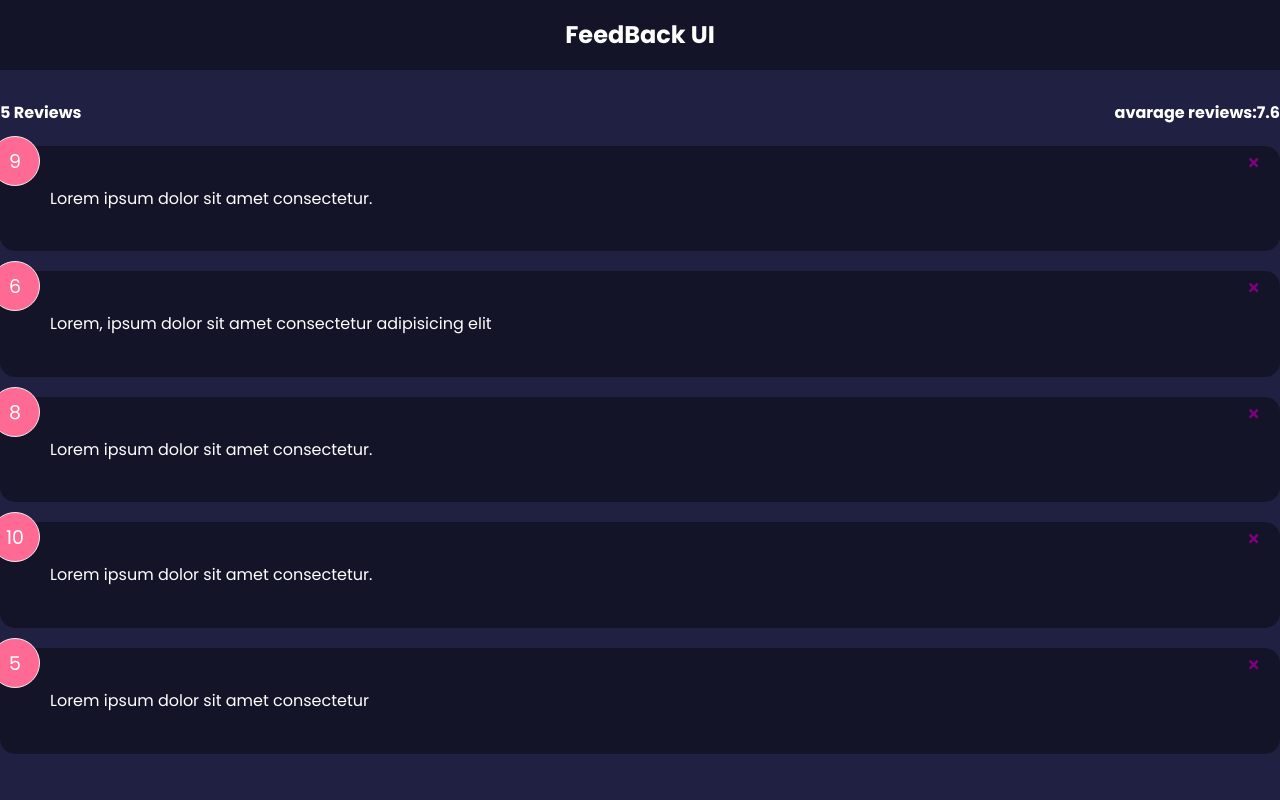
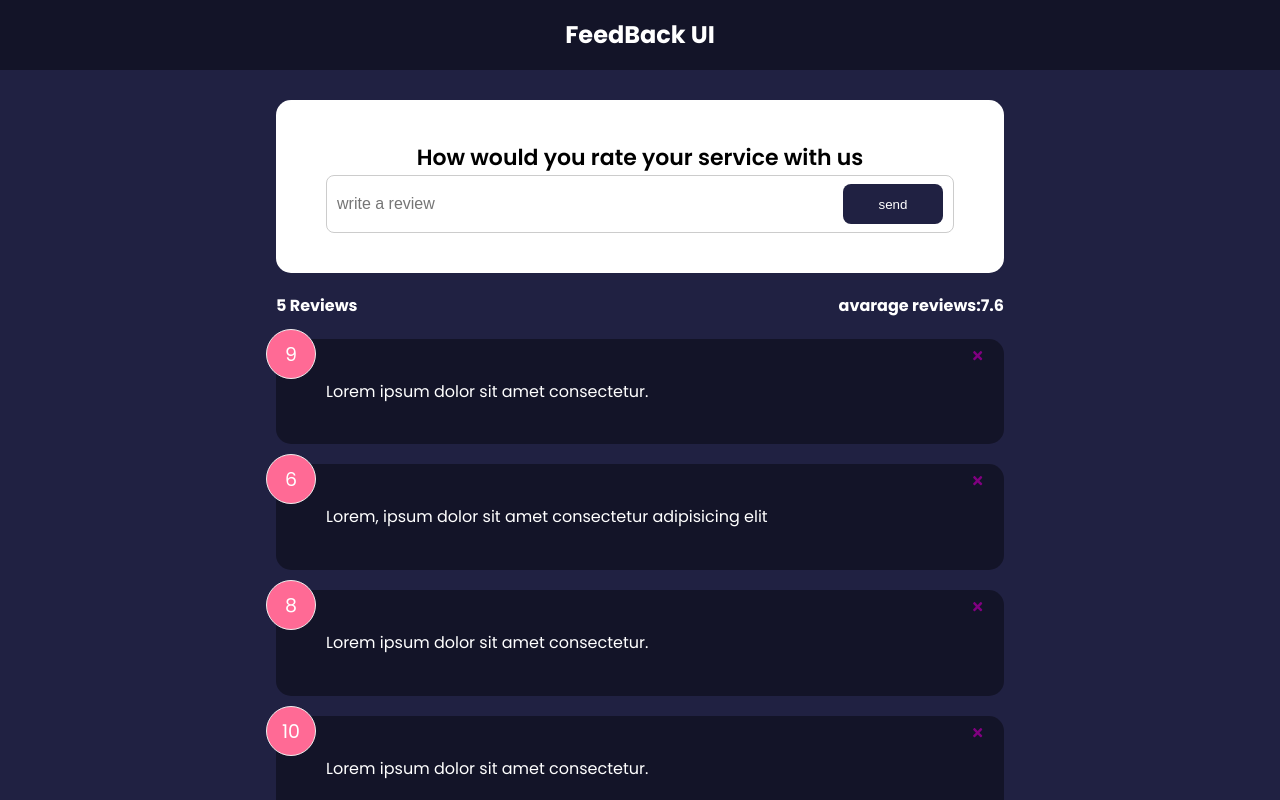
Before and after one commit to anonymousdomain/Feedback-UI, a React (Create React App) app: page / in a window 1280 px wide. Shown: the top 800 px of the page. Built offline with nearby package versions, Linux system fonts and the light colour scheme.

Commit message:
form component

```diff
--- a/src/App.js
+++ b/src/App.js
@@ -1,21 +1,24 @@
 import { useState } from "react";
+import FeedbackForm from "./components/FeedbackForm";
 import FeedbackList from "./components/FeedbackList";
 import FeedBackStat from "./components/FeedBackStat";
 import Header from "./components/Header";
-import FeedbackData from './data/FeedbackData'
+import FeedbackData from "./data/FeedbackData";
 function App() {
-
-  const [feedback,setFeedback]=useState(FeedbackData)
-const handleDelete=(id)=>{
-  if(window.confirm('Are you Sure You Want To Delete?')){
-    setFeedback(feedback.filter(item=>item.id!==id))
-  }
-}
+  const [feedback, setFeedback] = useState(FeedbackData);
+  const handleDelete = (id) => {
+    if (window.confirm("Are you Sure You Want To Delete?")) {
+      setFeedback(feedback.filter((item) => item.id !== id));
+    }
+  };
   return (
     <>
       <Header />
-      <FeedBackStat feedback={feedback}/>
-      <FeedbackList feedback={feedback} handleDelete={handleDelete}/>
+      <div className="container">
+        <FeedbackForm />
+        <FeedBackStat feedback={feedback} />
+        <FeedbackList feedback={feedback} handleDelete={handleDelete} />
+      </div>
     </>
   );
 }
--- /dev/null
+++ b/src/components/Button.jsx
@@ -0,0 +1,15 @@
+import React from "react";
+
+const Button = ({ children, version, type, isDisabled }) => {
+  return (
+    <button type={type} disabled={isDisabled} className={`btn btn-${version}`}>
+      {children}
+    </button>
+  );
+};
+Button.defaultProps = {
+  version: "primary",
+  type: "button",
+  isDisabled: false,
+};
+export default Button;
--- /dev/null
+++ b/src/components/FeedbackForm.jsx
@@ -0,0 +1,29 @@
+import React, { useState } from "react";
+import Button from "./Button";
+import Card from "./shared/Card";
+
+const FeedbackForm = () => {
+    const [text,setText]=useState()
+  const handleChange = (e) => {
+    setText(e.target.value)
+  };
+  return (
+    <Card>
+      <form>
+        <h2>How would you rate your service with us </h2>
+        <div className="input-group">
+          <input
+            onChange={handleChange}
+            type="text"
+            placeholder="write a review"
+            value={text}
+          />
+          {/* <button type="submit">send</button> */}
+          <Button type='submit' >send</Button>
+        </div>
+      </form>
+    </Card>
+  );
+};
+
+export default FeedbackForm;
```
